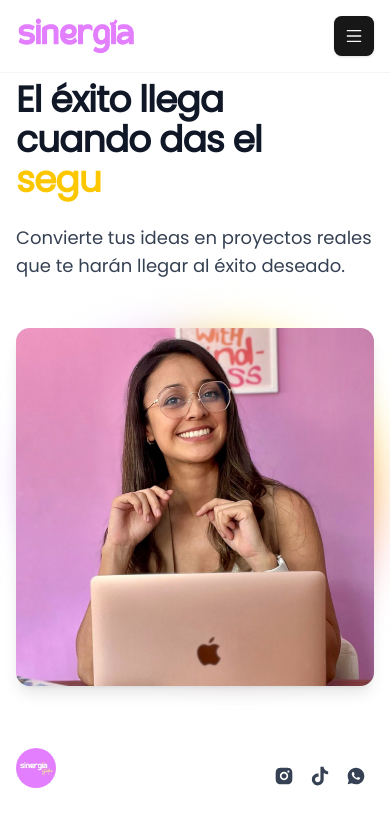
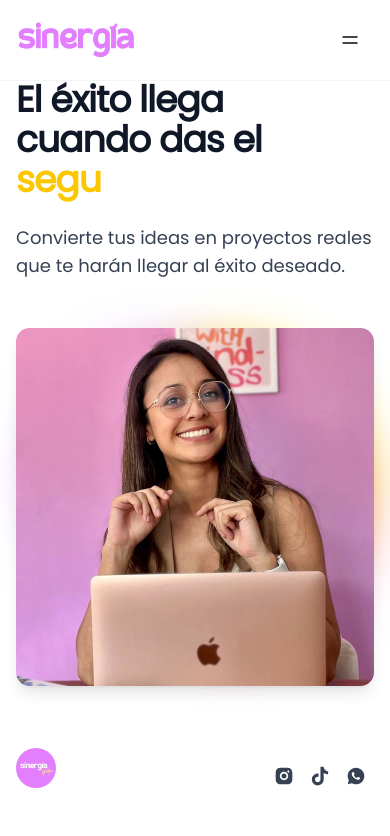
Before and after one commit to jovandyaz/marketing-landing-page, a Next.js app: page / in a window 390 px wide. Shown: the top 836 px of the page. Built offline with nearby package versions, Linux system fonts and the light colour scheme.

Commit message:
fix: menu botton variant ghost

```diff
--- a/src/components/ui/MenuButton.tsx
+++ b/src/components/ui/MenuButton.tsx
@@ -10,15 +10,17 @@ export const MenuButton = ({ isOpen, toggle }: MenuButtonProps) => {
   return (
     <Button
       onClick={toggle}
-      className="relative z-10 flex h-10 w-10 items-center justify-center md:hidden"
+      variant="ghost"
+      className="relative z-10 flex h-12 w-12 items-center justify-center md:hidden"
       aria-label={isOpen ? 'Close menu' : 'Open menu'}
       aria-expanded={isOpen}
       aria-controls="mobile-menu"
+      size="icon"
     >
       <motion.svg
-        width="24"
-        height="24"
-        viewBox="0 0 24 24"
+        width="32"
+        height="32"
+        viewBox="0 0 32 32"
         className="text-current"
         initial={false}
         animate={isOpen ? 'open' : 'closed'}
@@ -26,36 +28,24 @@ export const MenuButton = ({ isOpen, toggle }: MenuButtonProps) => {
         <motion.path
           fill="none"
           stroke="currentColor"
-          strokeWidth="2"
+          strokeWidth="3"
           strokeLinecap="round"
-          d="M 2 4 L 22 4"
+          d="M 2 10 L 30 10"
           variants={{
-            open: { d: 'M 3 20 L 21 3' },
-            closed: { d: 'M 2 4 L 22 4' }
+            open: { d: 'M 4 28 L 28 4' },
+            closed: { d: 'M 2 10 L 30 10' }
           }}
           transition={{ duration: 0.3, ease: 'easeInOut' }}
         />
         <motion.path
           fill="none"
           stroke="currentColor"
-          strokeWidth="2"
+          strokeWidth="3"
           strokeLinecap="round"
-          d="M 2 12 L 22 12"
+          d="M 2 22 L 30 22"
           variants={{
-            open: { opacity: 0 },
-            closed: { opacity: 1 }
-          }}
-          transition={{ duration: 0.3, ease: 'easeInOut' }}
-        />
-        <motion.path
-          fill="none"
-          stroke="currentColor"
-          strokeWidth="2"
-          strokeLinecap="round"
-          d="M 2 20 L 22 20"
-          variants={{
-            open: { d: 'M 3 3 L 21 20' },
-            closed: { d: 'M 2 20 L 22 20' }
+            open: { d: 'M 4 4 L 28 28' },
+            closed: { d: 'M 2 22 L 30 22' }
           }}
           transition={{ duration: 0.3, ease: 'easeInOut' }}
         />
--- a/src/components/ui/aceternity/floating-navbar.tsx
+++ b/src/components/ui/aceternity/floating-navbar.tsx
@@ -91,7 +91,7 @@ export const FloatingNav = ({
               animate={{ opacity: 1, y: 0 }}
               exit={{ opacity: 0, y: -20 }}
               transition={{ duration: 0.2 }}
-              className="absolute top-0 right-0 left-0 min-h-screen bg-white px-6 py-20 md:hidden dark:bg-black"
+              className="absolute top-0 right-0 left-0 min-h-screen bg-white px-6 py-20 md:hidden"
               id="mobile-menu"
             >
               <div className="flex flex-col space-y-4">
--- a/src/components/ui/button.tsx
+++ b/src/components/ui/button.tsx
@@ -4,23 +4,24 @@ import { Slot } from '@radix-ui/react-slot';
 import { type VariantProps, cva } from 'class-variance-authority';
 
 const buttonVariants = cva(
-  'inline-flex items-center justify-center gap-2 whitespace-nowrap rounded-md text-sm font-medium transition-colors focus-visible:outline-none focus-visible:ring-1 focus-visible:ring-ring disabled:pointer-events-none disabled:opacity-50 [&_svg]:pointer-events-none [&_svg]:size-4 [&_svg]:shrink-0',
+  "inline-flex items-center justify-center gap-2 whitespace-nowrap rounded-md text-sm font-medium transition-[color,box-shadow] disabled:pointer-events-none disabled:opacity-50 [&_svg]:pointer-events-none [&_svg:not([class*='size-'])]:size-4 [&_svg]:shrink-0 outline-none focus-visible:border-ring focus-visible:ring-ring/50 focus-visible:ring-[3px] aria-invalid:ring-destructive/20 dark:aria-invalid:ring-destructive/40 aria-invalid:border-destructive",
   {
     variants: {
       variant: {
-        default: 'bg-primary text-primary-foreground shadow hover:bg-primary/90',
-        destructive: 'bg-destructive text-destructive-foreground shadow-sm hover:bg-destructive/90',
+        default: 'bg-primary text-primary-foreground shadow-xs hover:bg-primary/90',
+        destructive:
+          'bg-destructive text-white shadow-xs hover:bg-destructive/90 focus-visible:ring-destructive/20 dark:focus-visible:ring-destructive/40',
         outline:
-          'border border-input bg-background shadow-sm hover:bg-accent hover:text-accent-foreground',
-        secondary: 'bg-secondary text-secondary-foreground shadow-sm hover:bg-secondary/80',
+          'border border-input bg-background shadow-xs hover:bg-accent hover:text-accent-foreground',
+        secondary: 'bg-secondary text-secondary-foreground shadow-xs hover:bg-secondary/80',
         ghost: 'hover:bg-accent hover:text-accent-foreground',
         link: 'text-primary underline-offset-4 hover:underline'
       },
       size: {
-        default: 'h-9 px-4 py-2',
-        sm: 'h-8 rounded-md px-3 text-xs',
-        lg: 'h-10 rounded-md px-8',
-        icon: 'h-9 w-9'
+        default: 'h-9 px-4 py-2 has-[>svg]:px-3',
+        sm: 'h-8 rounded-md px-3 has-[>svg]:px-2.5',
+        lg: 'h-10 rounded-md px-6 has-[>svg]:px-4',
+        icon: 'size-9'
       }
     },
     defaultVariants: {
@@ -30,20 +31,25 @@ const buttonVariants = cva(
   }
 );
 
-export interface ButtonProps
-  extends React.ButtonHTMLAttributes<HTMLButtonElement>,
-    VariantProps<typeof buttonVariants> {
-  asChild?: boolean;
+function Button({
+  className,
+  variant,
+  size,
+  asChild = false,
+  ...props
+}: React.ComponentProps<'button'> &
+  VariantProps<typeof buttonVariants> & {
+    asChild?: boolean;
+  }) {
+  const Comp = asChild ? Slot : 'button';
+
+  return (
+    <Comp
+      data-slot="button"
+      className={cn(buttonVariants({ variant, size, className }))}
+      {...props}
+    />
+  );
 }
 
-const Button = React.forwardRef<HTMLButtonElement, ButtonProps>(
-  ({ className, variant, size, asChild = false, ...props }, ref) => {
-    const Comp = asChild ? Slot : 'button';
-    return (
-      <Comp className={cn(buttonVariants({ variant, size, className }))} ref={ref} {...props} />
-    );
-  }
-);
-Button.displayName = 'Button';
-
 export { Button, buttonVariants };
```
